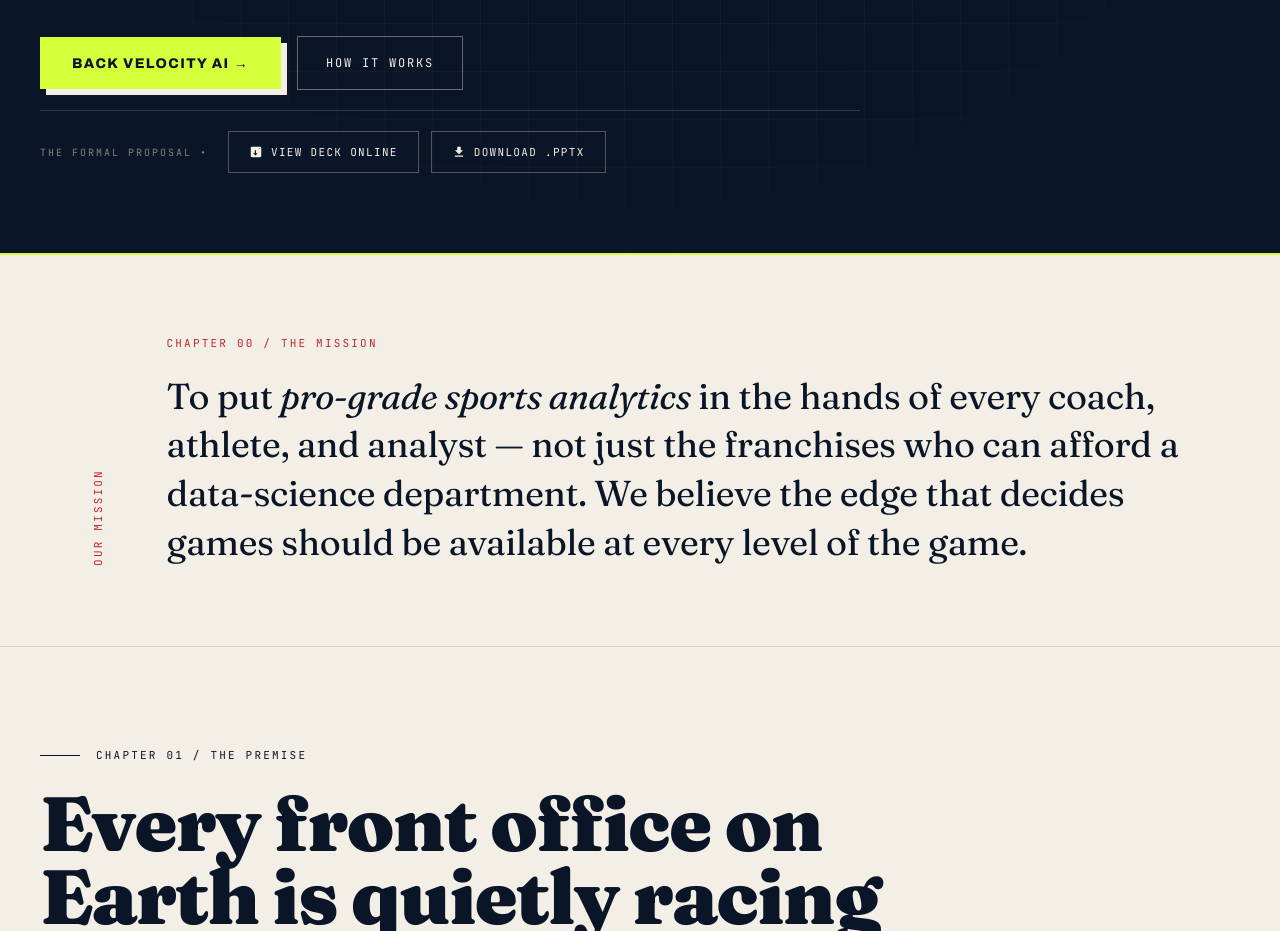
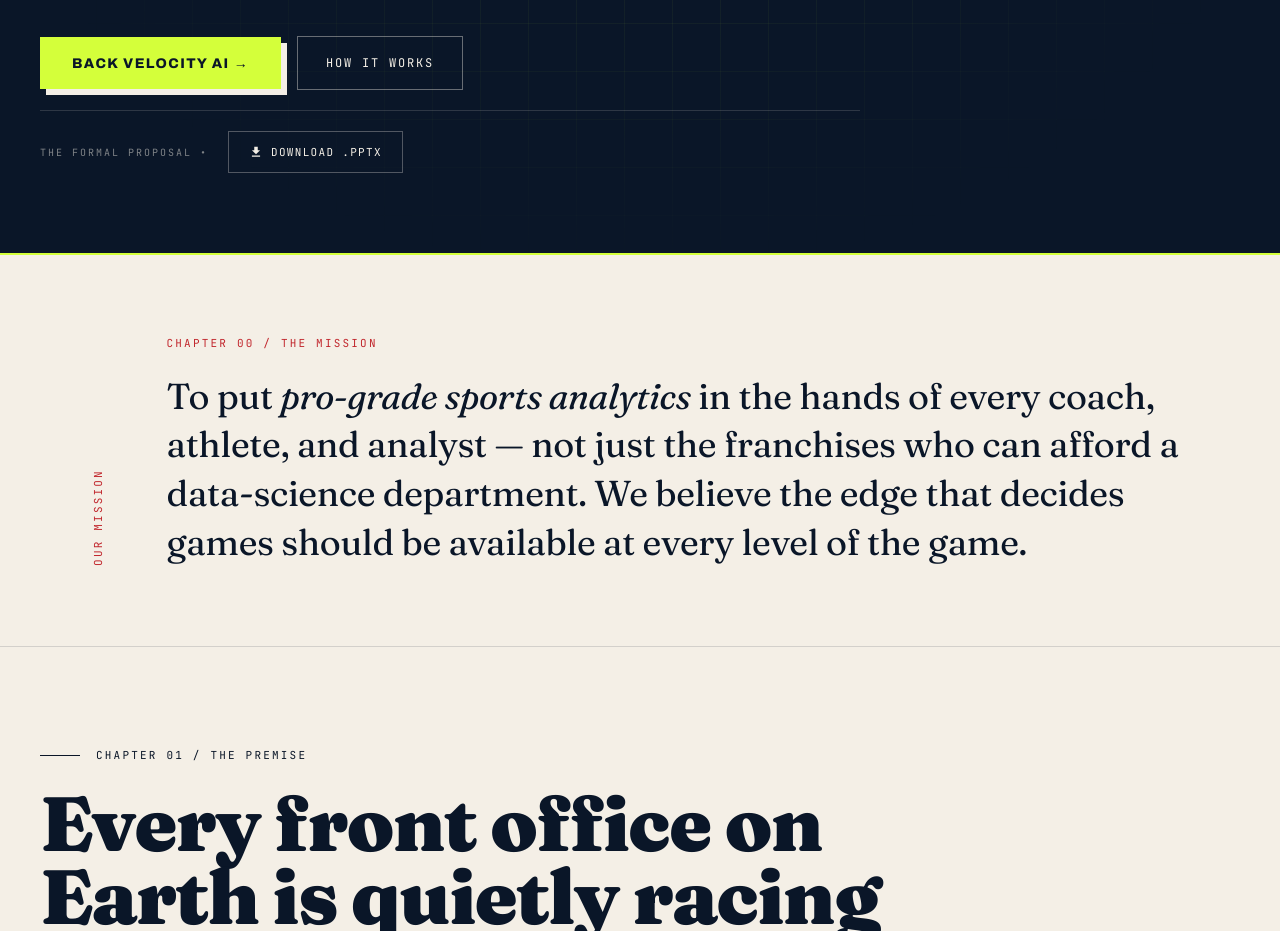
Before and after one commit to TergelO/velocity-ai-campaign, a plain HTML site: page index.html in a window 1280 px wide. Shown: the part 880-1811 px from the top of the page. Drawn offline with Linux system fonts and the light colour scheme.

Commit message:
Update index.html

```diff
--- a/index.html
+++ b/index.html
@@ -1453,10 +1453,6 @@
 
       <div class="hero-proposal-row">
         <span class="proposal-label">The Formal Proposal •</span>
-        <a class="btn-ghost" href="https://docs.google.com/presentation/d/YOUR_SLIDES_ID_HERE/edit" target="_blank" rel="noopener">
-          <svg fill="currentColor" viewBox="0 0 24 24"><path d="M19 3H5c-1.1 0-2 .9-2 2v14c0 1.1.9 2 2 2h14c1.1 0 2-.9 2-2V5c0-1.1-.9-2-2-2zm-8 15l-4-4h3V9h2v5h3l-4 4zm7-11V5h1v2h-1z"/><path d="M12 10h-1v4h1v-4z" fill="none"/></svg>
-          View Deck Online
-        </a>
         <a class="btn-ghost" href="velocity-ai-deck.pdf" download>
           <svg fill="currentColor" viewBox="0 0 24 24"><path d="M19 9h-4V3H9v6H5l7 7 7-7zM5 18v2h14v-2H5z"/></svg>
           Download .pptx
```
